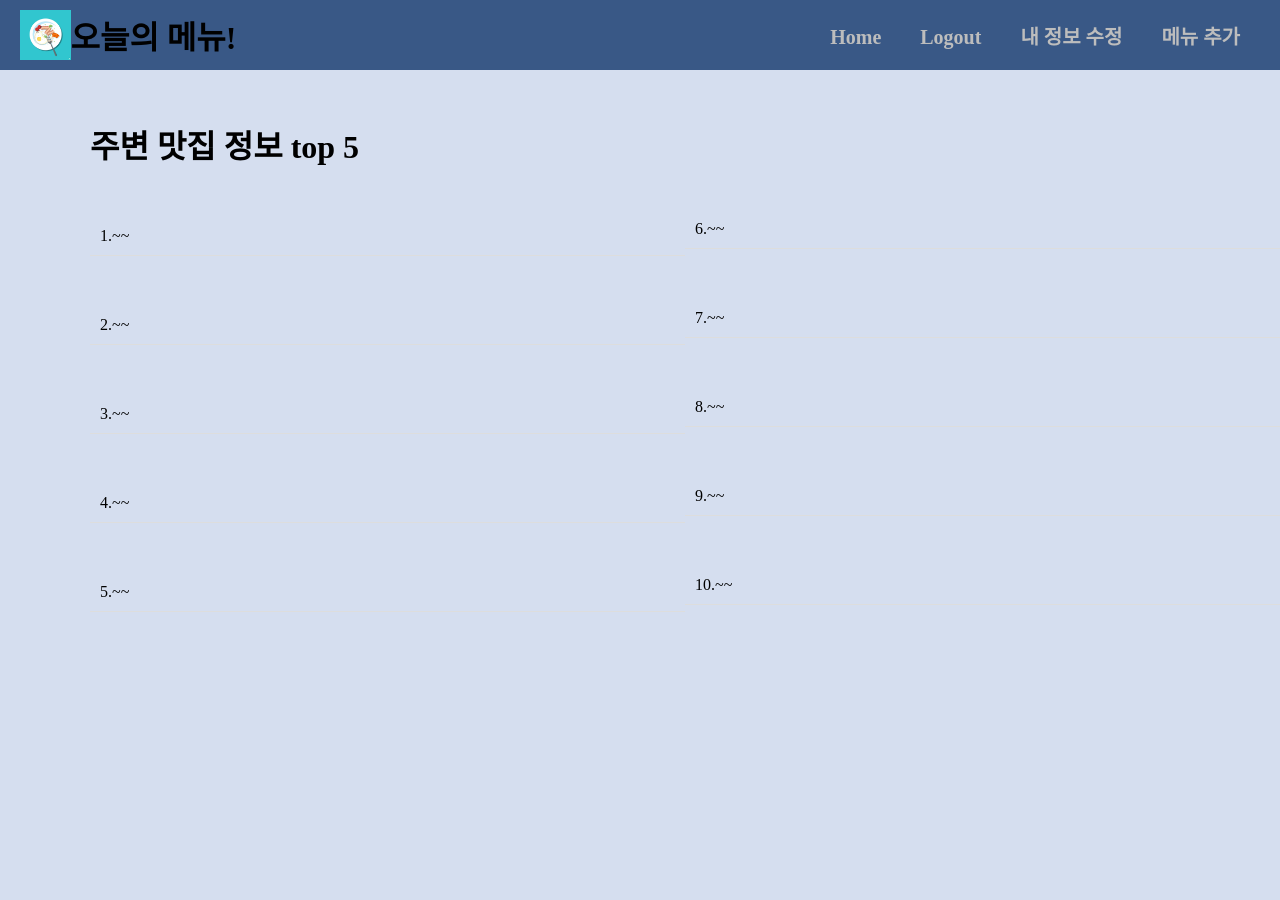
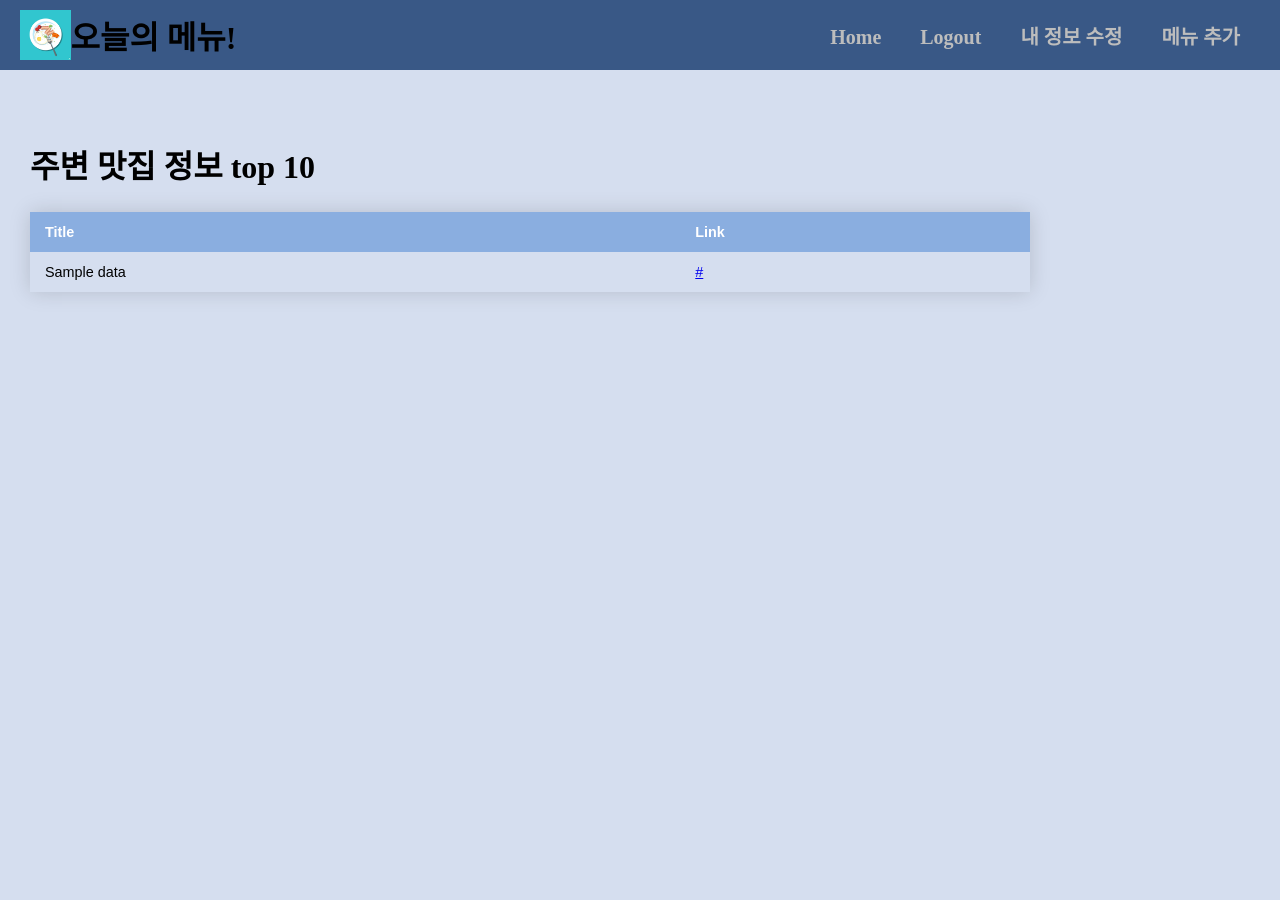
Before and after one commit to Kimmoongi0320/Webclient, a Flask app: template templates/store.html in a window 1280 px wide. After the commit the page ends 296 px from the top, so only its background shows below. Run offline with Flask 3, Linux system fonts and the light colour scheme; the template is opened without the code that fills it: most values are stand-ins (such as "Sample title", 1, 10 or a date in 2020); parts of the project's set-up code (start-up, migrations or seed data) failed here and were passed over.

Commit message:
최종 커밋

```diff
--- a/main.py
+++ b/main.py
@@ -9,8 +9,8 @@ import urllib.request
 import json
 
 properties = configparser.ConfigParser()
-properties.read('static\config.ini')
-resource = properties['ETC']
+properties.read("Webclient\static\config.ini")
+resource = properties["ETC"]
 Naver_id = resource["Client_id"]
 Naver_password = resource["Client_password"]
 
@@ -199,25 +199,26 @@ def store(username):
         random_food = "데이터 없음"
     return render_template("food.html", food=random_food, name=username)
 
-@app.route('/store_recommand/<food>/<username>',methods=["POST"])
-def store_recommand(food,username):
-    #지역 이름
-    place = request.form.get('place')
-    #네이버 api 구현
-    encText = urllib.parse.quote(place+" "+food+" 맛집")
-    url = "https://openapi.naver.com/v1/search/blog?query=" + encText # JSON 결과
+
+@app.route("/store_recommand/<food>/<username>", methods=["POST"])
+def store_recommand(food, username):
+    # 지역 이름
+    place = request.form.get("place")
+    # 네이버 api 구현
+    encText = urllib.parse.quote(place + " " + food + " 맛집")
+    url = "https://openapi.naver.com/v1/search/blog?query=" + encText  # JSON 결과
     request_ = urllib.request.Request(url)
-    request_.add_header("X-Naver-Client-Id",Naver_id)
-    request_.add_header("X-Naver-Client-Secret",Naver_password)
+    request_.add_header("X-Naver-Client-Id", Naver_id)
+    request_.add_header("X-Naver-Client-Secret", Naver_password)
     response = urllib.request.urlopen(request_)
     rescode = response.getcode()
-    if(rescode==200):
-        response_body = response.read().decode('utf-8')
+    if rescode == 200:
+        response_body = response.read().decode("utf-8")
         data = json.loads(response_body)
-        return render_template('store.html',name=username)
+        return render_template("store.html", name=username, data_list=data["items"])
     else:
         print("Error Code:" + rescode)
-        return render_template('recommand.html')
+        return render_template("recommand.html")
 
 
 if __name__ == "__main__":
--- a/static/style.css
+++ b/static/style.css
@@ -327,3 +327,24 @@ header{
 #food_fic{
     width: 200px;
 }
+#place_body{
+    padding-top: 120px;
+    margin-left: 30px;
+}
+.place-table {
+    border-collapse: collapse;
+    margin: 25px 0;
+    font-size: 0.9em;
+    font-family: sans-serif;
+    min-width: 1000px;
+    box-shadow: 0 0 20px rgba(0, 0, 0, 0.15);
+}
+.place-table thead tr {
+    background-color: #8AAEE0;
+    color: #ffffff;
+    text-align: left;
+}
+.place-table th,
+.place-table td {
+    padding: 12px 15px;
+}
--- a/templates/store.html
+++ b/templates/store.html
@@ -4,7 +4,11 @@
     <meta charset="UTF-8" />
     <meta name="viewport" content="width=device-width, initial-scale=1.0" />
     <title>오늘의 메뉴</title>
-    <link rel="stylesheet" href="{{ url_for('static', filename='style.css') }}" />    <style>
+    <link
+      rel="stylesheet"
+      href="{{ url_for('static', filename='style.css') }}"
+    />
+    <style>
       /* 추가한 CSS */
       body,
       html {
@@ -41,7 +45,11 @@
   <body>
     <header id="recommand_header">
       <div style="display: flex; align-items: center">
-        <img src="../static/img/food.png" style="height: 50px" alt="" />
+        <img
+          src="{{ url_for('static', filename='img/food.png') }}"
+          style="height: 50px"
+          alt=""
+        />
         <h1 id="recommand_title">오늘의 메뉴!</h1>
       </div>
       <nav>
@@ -53,26 +61,27 @@
         <a href="{{url_for('add',username=name)}}" id="menu">메뉴 추가</a>
       </nav>
     </header>
-    <div id="store_body">
-      <div id="store_left">
-        <h1>주변 맛집 정보 top 5</h1>
-        <ul>
-          <li id="stores">1.~~</li>
-          <li id="stores">2.~~</li>
-          <li id="stores">3.~~</li>
-          <li id="stores">4.~~</li>
-          <li id="stores">5.~~</li>
-        </ul>
-      </div>
-      <div id="store_right">
-        <h1></h1>
-        <ul style="margin-top: 110px">
-          <li id="stores">6.~~</li>
-          <li id="stores">7.~~</li>
-          <li id="stores">8.~~</li>
-          <li id="stores">9.~~</li>
-          <li id="stores">10.~~</li>
-        </ul>
+    <div>
+      <div id="place_body">
+        <h1>주변 맛집 정보 top 10</h1>
+        <table class="place-table">
+          <thead>
+            <tr>
+              <th>Title</th>
+              <th>Link</th>
+            </tr>
+          </thead>
+          <tbody>
+            {%for data in data_list%}
+            <tr>
+              <td>{{data['title'].replace('<b>', '').replace('</b>', '')}}</td>
+              <td>
+                <a href="{{data['link']}}" target="_blank">{{data['link']}}</a>
+              </td>
+            </tr>
+            {%endfor%}
+          </tbody>
+        </table>
       </div>
     </div>
   </body>
```
